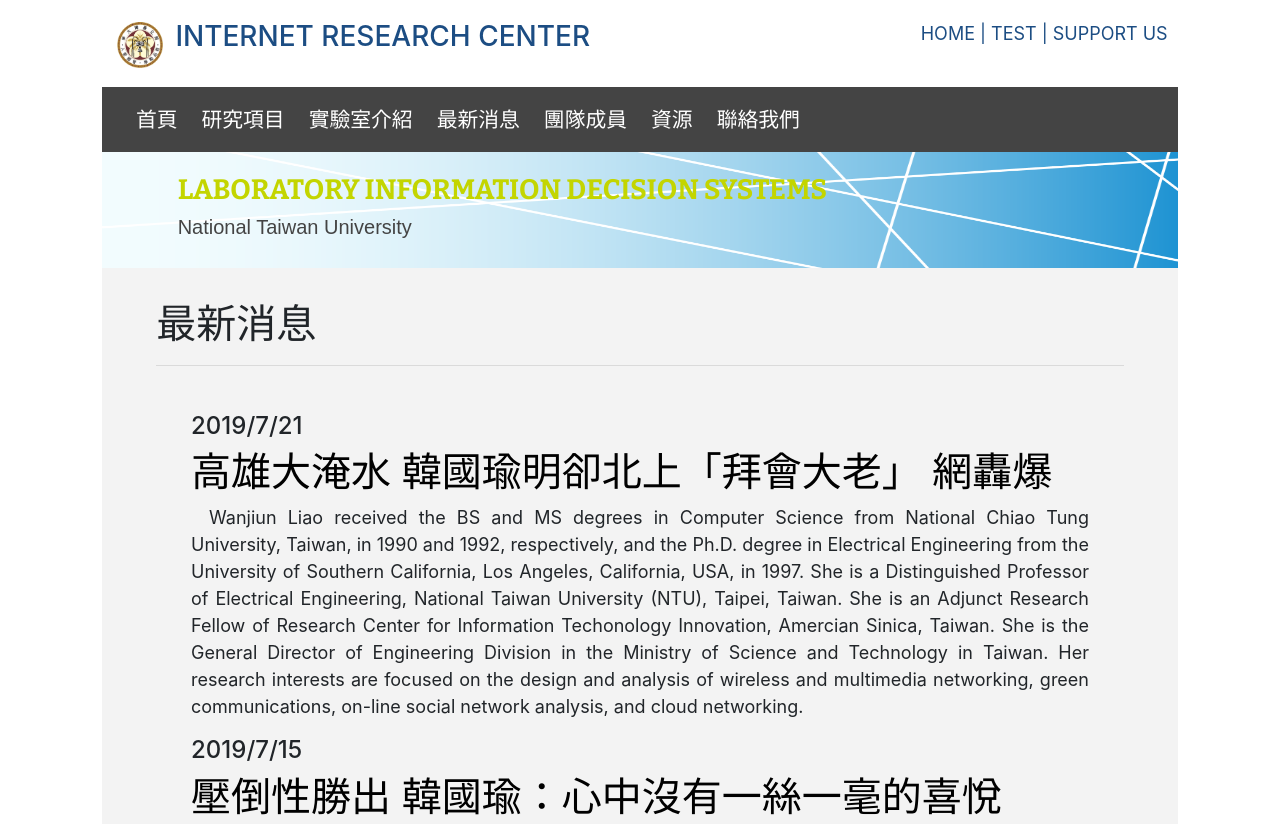
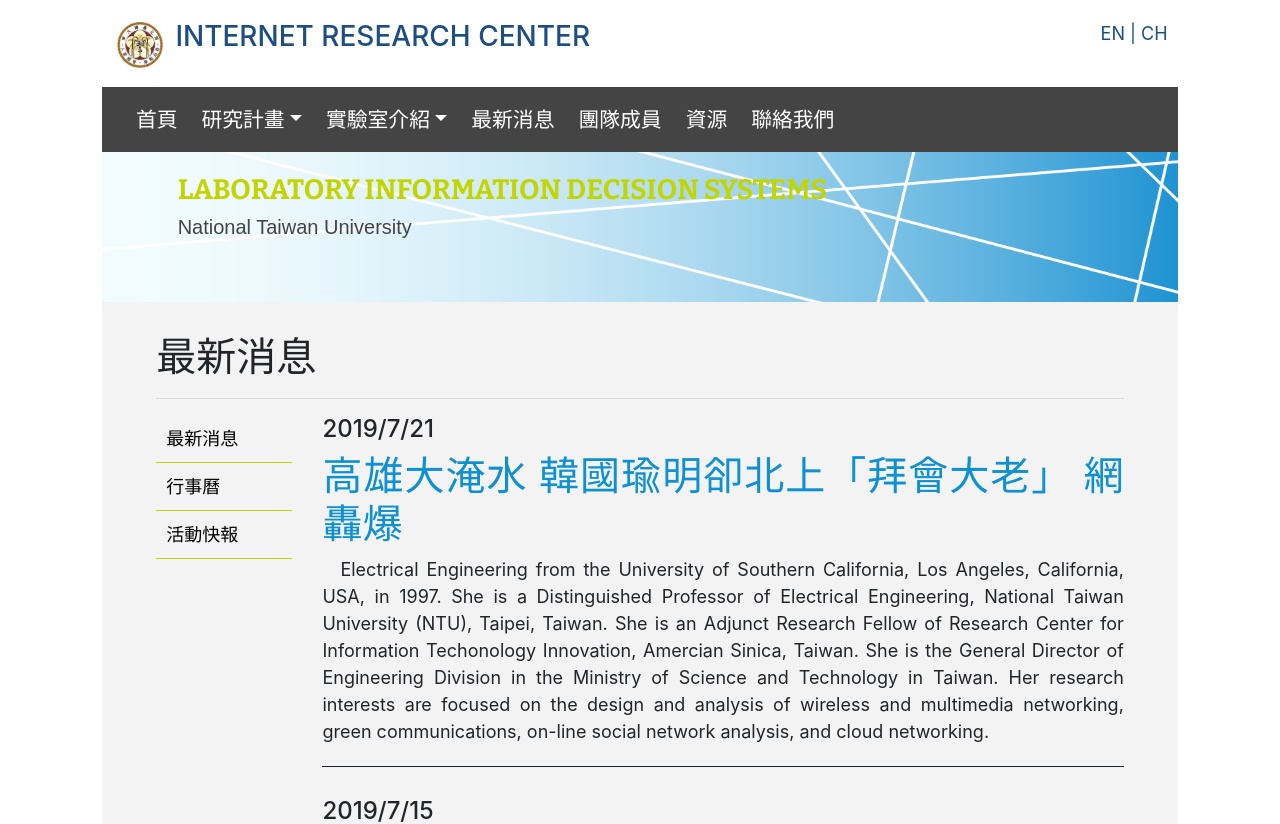
Before and after one commit to belong112/iot-center, a React (Create React App) app: page /news in a window 1280 px wide. Shown: the top 824 px of the page. Built offline with nearby package versions, Linux system fonts and the light colour scheme.

Commit message:
'ver2.1'

```diff
--- a/src/components/Navbar.js
+++ b/src/components/Navbar.js
@@ -12,7 +12,7 @@ class Navbar extends Component {
                     <NavLink to="/" style={{color: '#1C4D83'}}><h3 style={{paddingLeft:'60px'}}>Internet research center</h3></NavLink>
                 </div>
                 <div className="rightpart">
-                   home | test | support us
+                   <a>EN</a> | <a>CH</a>
                 </div>
             </div>
             <div className="navbar-container">
@@ -26,11 +26,25 @@ class Navbar extends Component {
                             <li className="nav-item active">
                                 <NavLink className="nav-link" to="/">首頁</NavLink>
                             </li>
-                            <li className="nav-item active">
-                              <NavLink className="nav-link" to="/research">研究項目</NavLink>
+                            <li className="nav-item active dropdown">
+                                <a className="nav-link dropdown-toggle" href="/research" id="navbarDropdown" data-toggle="dropdown" >
+                                  研究計畫
+                                </a>
+                                <div class="dropdown-menu">
+                                  <NavLink to="/research/5g"><span className='dropdown-item'>5g網路</span></NavLink>
+                                  <NavLink to="/research/iot"><span className='dropdown-item'>智慧物聯網</span></NavLink>
+                                  <NavLink to="/research/VRAR"><span className='dropdown-item'>VR/AR</span></NavLink>
+                                </div>
                             </li>
-                            <li className="nav-item active">
-                                <NavLink className="nav-link" to="/lab">實驗室介紹</NavLink>
+                            <li className="nav-item active dropdown">
+                                <a className="nav-link dropdown-toggle" href="/research" id="navbarDropdown"data-toggle="dropdown">
+                                    實驗室介紹
+                                </a>
+                                <div class="dropdown-menu">
+                                  <NavLink to="/lab/a"><span className='dropdown-item'>a lab</span></NavLink>
+                                  <NavLink to="/lab/b"><span className='dropdown-item'>b lab</span></NavLink>
+                                  <NavLink to="/lab/g"><span className='dropdown-item'>g lab</span></NavLink>
+                                </div>
                             </li>
                             <li className="nav-item active">
                               <NavLink className="nav-link" to="/news">最新消息</NavLink>
--- a/src/containers/Labdetail.js
+++ b/src/containers/Labdetail.js
@@ -34,7 +34,7 @@ class Researchdetail extends Component {
                 </div>
                 <div className="big-container col-lg-10">
                   <div className="small-container">
-                    <h3>Systems, Networks, and Control Lab</h3>
+                    <h3>{id} Lab</h3>
                     <p>Historically, the intellectual roots of LIDS lie in the field of Systems and Control Theory.  The original focus of this field was on the modeling, analysis, and feedback controller design for systems described by linear or nonlinear differential or difference equations, with special emphasis on issues of robustness, a subject in which LIDS played a pioneering role. More recently, numerous challenges have emerged, with the focus shifting towards complex, often distributed and networked, systems. Typical concerns that are driving the field stem from the high-dimensionality of such systems, the simultaneous presence of discrete and continuous dynamics (hybrid systems), the interaction between physical systems with humans or software, and the quantification of appropriate notions of information for the purpose of decision-making.</p>
                     <p>The Internet Research Laboratory (IRL), led by Professor Wanjiun Liao of the Department of Electrical Engineering in the National Taiwan University, is engaged in cutting-edge network protocol design. Research in the IRL focuses on provision of solutions for problems encountered in today's Internet as well as Next Generation Internet with more potential applications. Our research activities cover the whole internet, including Broadband Internet, Wireless Internet and Adhoc Technologies, etc.</p>
                   </div>
--- a/src/containers/Member.js
+++ b/src/containers/Member.js
@@ -30,21 +30,21 @@ class Member extends Component {
 
   render(){
     const phdmembers = data.filter(item => item.identity === "phd").map(member => (
-        <div className="col-lg-3 col-sm-6">
+        <div className="col-lg-4 col-sm-6">
           <Mycard image={member.image} name={member.name} text={member.text}/>
           <br/>
         </div>
       )
     );
     const mastermembers = data.filter(item => item.identity === "master").map(member => (
-        <div className="col-lg-3 col-sm-6">
+        <div className="col-lg-4 col-sm-6">
           <Mycard image={member.image} name={member.name} text={member.text}/>
           <br/>
         </div>
       )
     );
     const othermembers = data.filter(item => item.identity === "other").map(member => (
-        <div className="col-lg-3 col-sm-6">
+        <div className="col-lg-4 col-sm-6">
           <Mycard image={member.image} name={member.name} text={member.text}/>
           <br/>
         </div>
@@ -58,13 +58,13 @@ class Member extends Component {
               <hr/>
             </div>
             <div className='row'>
-              <div className="col-lg-2 big-container">
+              <aside className="col-lg-2 big-container">
                 <ul className="sidebar">
                   <li><a href="#1">電波</a></li>
                   <li><a href="#2">大數據</a></li>
                   <li><a href="#3">通訊</a></li>
                 </ul>
-              </div>
+              </aside>
               <div className="col-lg-10">
                 <div id="1" className="small-container">
                   <h2 className=" txtjustify yahei ">電波</h2>
--- a/src/containers/News.js
+++ b/src/containers/News.js
@@ -23,17 +23,23 @@ class News extends Component {
               <hr/>
             </div>
             <div class="big-container tst row">
-              <div className="index-container">
+              <aside className="col-lg-2 big-container">
+                <ul className="sidebar">
+                  <li><a href="">最新消息</a></li>
+                  <li><a href="">行事曆</a></li>
+                  <li><a href="">活動快報</a></li>
+                </ul>
+              </aside>
+              <div className="col-lg-10">
                 <div class="event-container">
                   <h4>2019/7/21</h4>
-                  <h1 className="newstitle"><a href="/page/0">高雄大淹水 韓國瑜明卻北上「拜會大老」 網轟爆</a></h1>
-                  <p>&emsp;Wanjiun Liao received the BS and MS degrees in Computer Science from National Chiao Tung University, Taiwan, in 1990 and 1992, respectively, and the Ph.D. degree in Electrical Engineering from the University of Southern California, Los Angeles, California, USA, in 1997. She is a Distinguished Professor of Electrical Engineering, National Taiwan University (NTU), Taipei, Taiwan. She is an Adjunct Research Fellow of Research Center for Information Techonology Innovation, Amercian Sinica, Taiwan. She is the General Director of Engineering Division in the Ministry of Science and Technology in Taiwan. Her research interests are focused on the design and analysis of wireless and multimedia networking, green communications, on-line social network analysis, and cloud networking.</p>
-                  </div>
+                  <h1><a className="newstitle" href="/page/0">高雄大淹水 韓國瑜明卻北上「拜會大老」 網轟爆</a></h1>
+                  <p>&emsp;Electrical Engineering from the University of Southern California, Los Angeles, California, USA, in 1997. She is a Distinguished Professor of Electrical Engineering, National Taiwan University (NTU), Taipei, Taiwan. She is an Adjunct Research Fellow of Research Center for Information Techonology Innovation, Amercian Sinica, Taiwan. She is the General Director of Engineering Division in the Ministry of Science and Technology in Taiwan. Her research interests are focused on the design and analysis of wireless and multimedia networking, green communications, on-line social network analysis, and cloud networking.</p>
+                </div>
                 <div className="event-container">
                   <h4>2019/7/15</h4>
-                  <h1 className="newstitle"><a href="/page/1">壓倒性勝出 韓國瑜：心中沒有一絲一毫的喜悅</a></h1>
+                  <h1><a className="newstitle" href="/page/1">壓倒性勝出 韓國瑜：心中沒有一絲一毫的喜悅</a></h1>
                   <p>&emsp;國民黨今天公布總統初選民調結果，高雄市長韓國瑜以44.80％的支持率壓倒性的勝出。韓國瑜今出席民調結果公布記者會，他表示，自己勝出，心中沒有一絲一毫的喜悅和歡樂，只感到無比沉重的壓力。希望承擔這樣的責任，可以得到更多朋友的幫忙，一起來開創台灣更多美好的未來，一起幫台灣子孫萬代開闢更燦爛的道路...</p>
-
                 </div>
               </div>
             </div>
--- a/src/containers/Researchdetail.js
+++ b/src/containers/Researchdetail.js
@@ -14,7 +14,7 @@ class Researchdetail extends Component {
     });
   }
   render() {
-    let postids = ["5g","iot"]
+    let postids = ["5g","iot","VRAR"]
     const {id} = this.props.match.params;
     if (postids.includes(id))
     return(
@@ -34,7 +34,7 @@ class Researchdetail extends Component {
                 </div>
                 <div className="big-container col-lg-10">
                   <div className="small-container">
-                    <h3>Systems, Networks, and Control</h3>
+                    <h3>{id}</h3>
                     <p>Historically, the intellectual roots of LIDS lie in the field of Systems and Control Theory.  The original focus of this field was on the modeling, analysis, and feedback controller design for systems described by linear or nonlinear differential or difference equations, with special emphasis on issues of robustness, a subject in which LIDS played a pioneering role. More recently, numerous challenges have emerged, with the focus shifting towards complex, often distributed and networked, systems. Typical concerns that are driving the field stem from the high-dimensionality of such systems, the simultaneous presence of discrete and continuous dynamics (hybrid systems), the interaction between physical systems with humans or software, and the quantification of appropriate notions of information for the purpose of decision-making.</p>
                     <p>The Internet Research Laboratory (IRL), led by Professor Wanjiun Liao of the Department of Electrical Engineering in the National Taiwan University, is engaged in cutting-edge network protocol design. Research in the IRL focuses on provision of solutions for problems encountered in today's Internet as well as Next Generation Internet with more potential applications. Our research activities cover the whole internet, including Broadband Internet, Wireless Internet and Adhoc Technologies, etc.</p>
                   </div>
--- a/src/css/styles.css
+++ b/src/css/styles.css
@@ -1,4 +1,7 @@
 @import url('https://fonts.googleapis.com/css?family=Bitter:700|Noto+Sans+TC&display=swap');
+html{
+	scroll-behavior: smooth;
+}
 body{
 	font-size: 18px;
 	background: #fff;  /* fallback for old browsers */
@@ -61,6 +64,7 @@ a:hover{
 	color: #444;
 	background-size:100% 100%;
 	font-family: 'bitter';
+	height: 150px;
 }
 .nav-bot-container h3{
 	color: #C3D500;
@@ -103,6 +107,9 @@ a:hover{
 .nav-item:hover{
 	transition: .3s;
 	border: 1.5px solid #FFF;
+}
+.dropdown:hover>.dropdown-menu{
+		display: block;
 }
 
 .index-container{
@@ -236,12 +243,18 @@ a:hover{
 .yahei{
 	font-family: 'Microsoft YaHei';
 }
+.event-container{
+	border-bottom: 1px solid;
+	padding-bottom: 5px;
+	margin-bottom: 30px;
+}
 
 .newstitle{
 	transition: .3s;
 	color: #0E90D2;
 }
 .newstitle:hover{
+	color: #0E90D2;
 	text-decoration: underline;
 }
 .pubulication-table thead{
```
